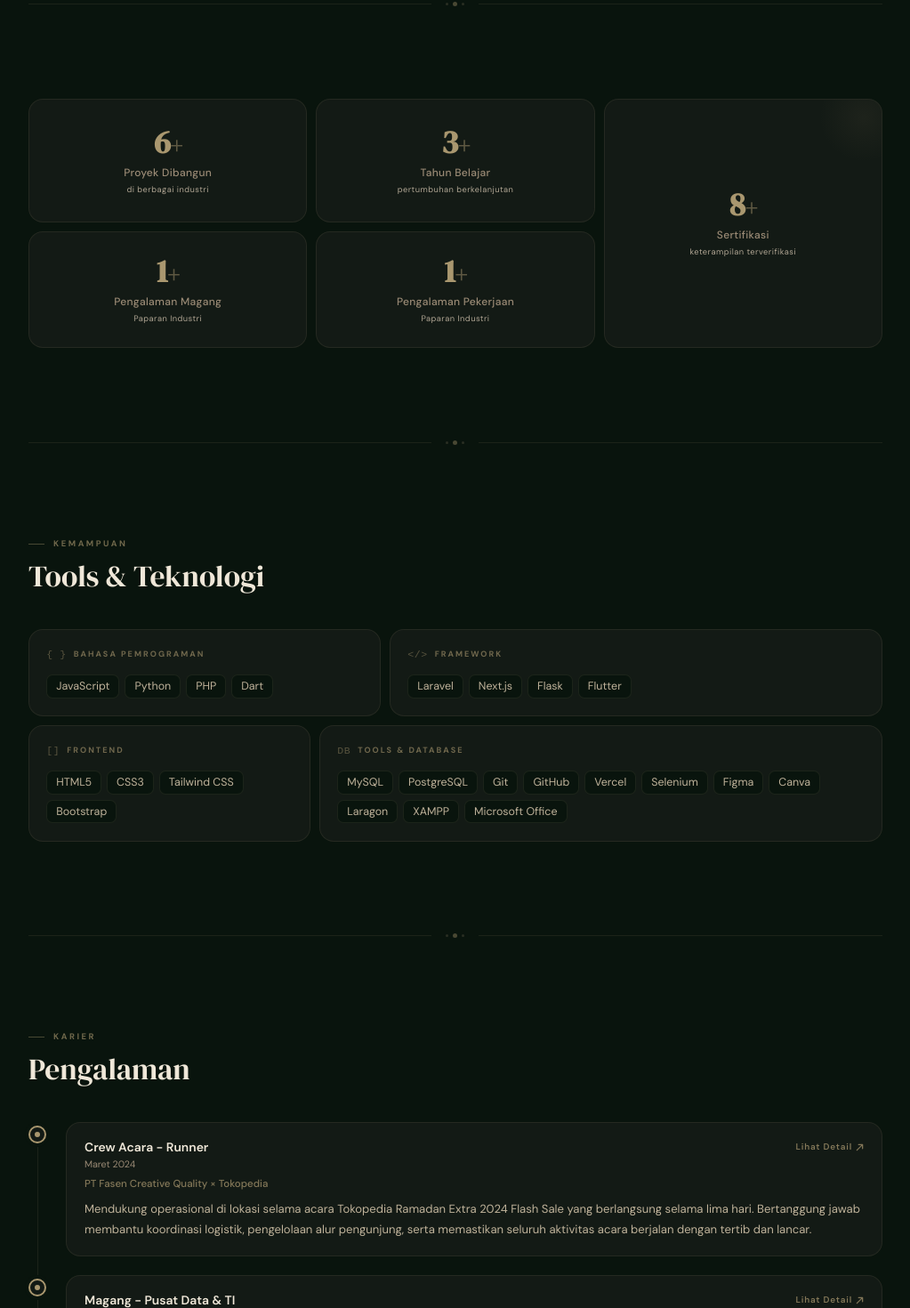
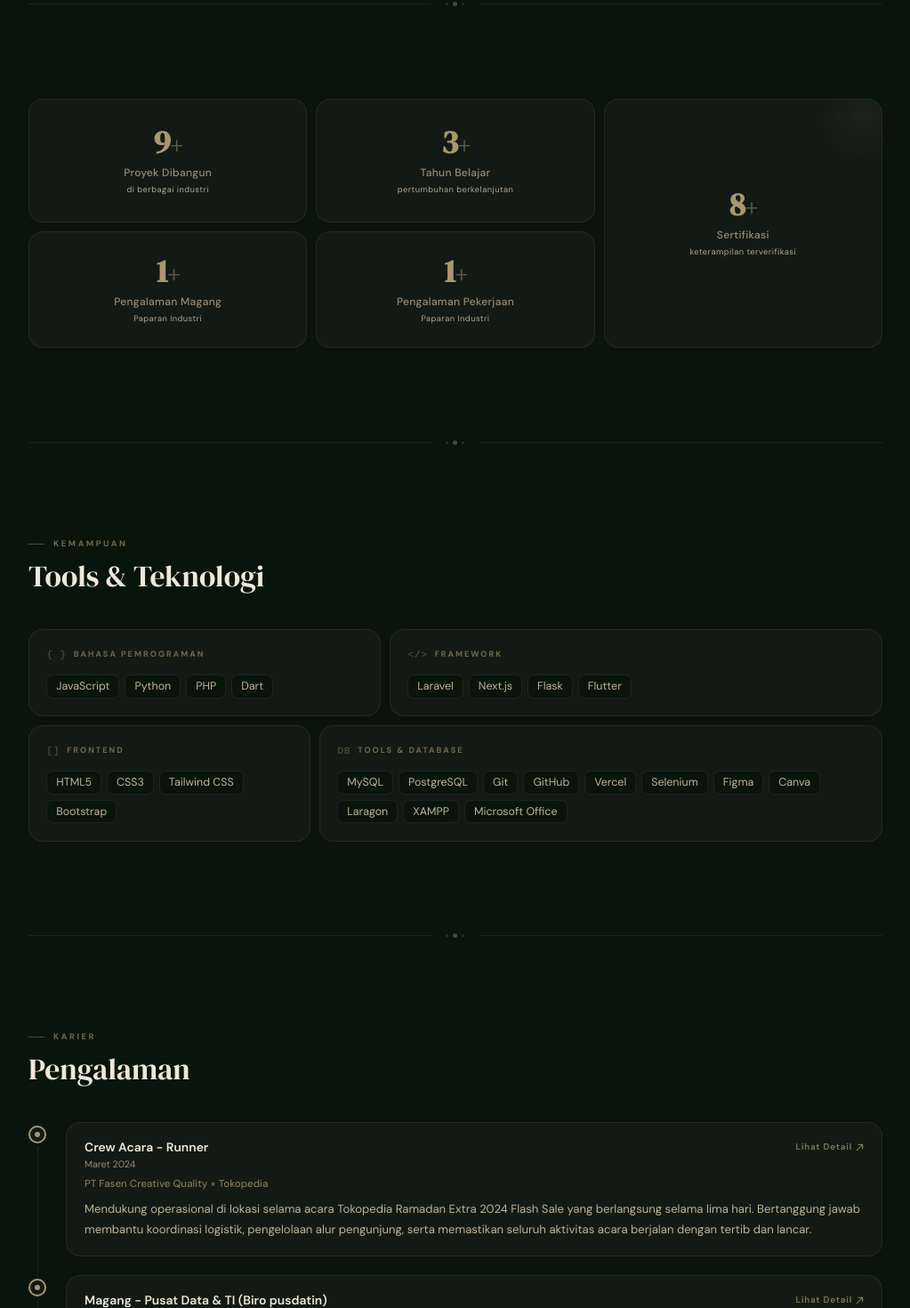
Before and after one commit to Furqan-sykss/my-portfolio, a Next.js app: page / in a window 1280 px wide. Shown: the part 918-2388 px from the top of the page at 89% size, without its empty margins (127-1150 px from the left). Built offline with nearby package versions, Linux system fonts and the light colour scheme.

Commit message:
fix text 2 | 17 Juli 2026

```diff
--- a/app/page.tsx
+++ b/app/page.tsx
@@ -522,7 +522,7 @@ const experience: Experience[] = [
   },
   {
     role: {
-      id: "Magang - Pusat Data & TI",
+      id: "Magang - Pusat Data & TI (Biro pusdatin)",
       en: "IT Support Intern – Data & Information Center (Pusdatin)",
     },
     company: {
@@ -2900,7 +2900,7 @@ export default function HomePage() {
                 animationDelay: "0ms",
               }}
             >
-              <Counter target={6} label={t("projectsBuilt")} />
+              <Counter target={9} label={t("projectsBuilt")} />
               <p style={{ fontSize: "0.58rem", color: "var(--text-faint)", marginTop: 5, letterSpacing: "0.05em" }}>{t("acrossIndustries")}</p>
             </div>
 
```
